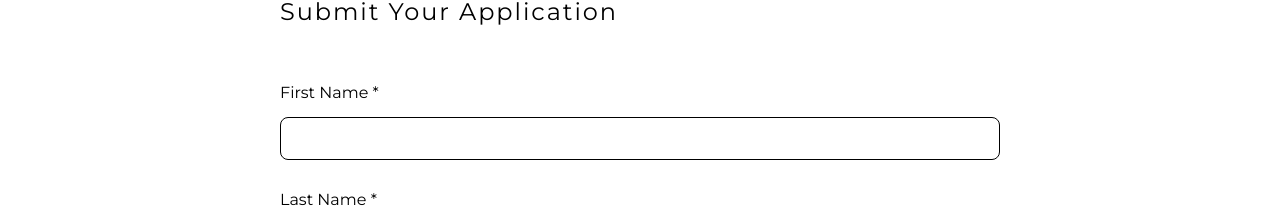
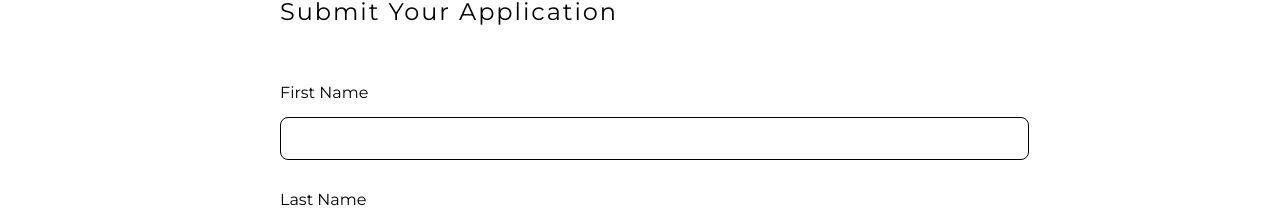
Before and after one commit to Moamal-2000/aster-information, a React (Vite) app: page /submit-application in a window 1280 px wide. Shown: the part 565-787 px from the top of the page. Built offline with nearby package versions, Linux system fonts and the light colour scheme.

Commit message:
feat: switch JoinUsForm inputs to controlled inputs

```diff
--- a/src/Components/Pages/JoinUs/JoinUsForm/JoinUsForm.jsx
+++ b/src/Components/Pages/JoinUs/JoinUsForm/JoinUsForm.jsx
@@ -1,14 +1,33 @@
+import useFormData from "../../../../Hooks/Helper/useFormData";
 import s from "./JoinUsForm.module.scss";
 import JoinUsInputs from "./JoinUsInputs/JoinUsInputs";
 
 const JoinUsForm = () => {
+  const { values, handleChange, handleSubmit } = useFormData({
+    initialValues: {
+      firstName: "",
+      lastName: "",
+      email: "",
+      phone: "",
+      cvUrl: "",
+      linkedinUrl: "",
+      comment: "",
+    },
+    storeInLocalStorage: false,
+    onSubmit: checkSubmission,
+  });
+
+  function checkSubmission(val) {
+    console.log(val);
+  }
+
   return (
     <div className={s.joinUsWrapper}>
       <div className="container">
-        <form className={s.joinUsForm}>
+        <form className={s.joinUsForm} onSubmit={handleSubmit}>
           <h2>Submit Your Application</h2>
 
-          <JoinUsInputs />
+          <JoinUsInputs values={values} handleChange={handleChange} />
         </form>
       </div>
     </div>
--- a/src/Components/Pages/JoinUs/JoinUsForm/JoinUsInputs/JoinUsInputs.jsx
+++ b/src/Components/Pages/JoinUs/JoinUsForm/JoinUsInputs/JoinUsInputs.jsx
@@ -2,11 +2,16 @@ import { joinUsInputsData } from "src/Data/staticData";
 import Input from "../../../../Shared/Inputs/Input/Input";
 import s from "./JoinUsInputs.module.scss";
 
-const JoinUsInputs = () => {
+const JoinUsInputs = ({ values, handleChange }) => {
   return (
     <div className={s.inputs}>
-      {joinUsInputsData.map((input) => (
-        <Input key={input.id} {...input} />
+      {joinUsInputsData.map((input, index) => (
+        <Input
+          key={input.id}
+          {...input}
+          value={values[index]}
+          onChange={handleChange}
+        />
       ))}
 
       <button type="submit" className={s.submitButton}>
--- a/src/Components/Shared/Inputs/Input/Input.jsx
+++ b/src/Components/Shared/Inputs/Input/Input.jsx
@@ -21,7 +21,13 @@ const Input = ({
       <div className={s.input}>
         <label htmlFor={label}>{label}</label>
 
-        <select id={label} defaultValue={""} required={required}>
+        <select
+          id={label}
+          defaultValue={""}
+          required={required}
+          onChange={onChange}
+          name={name}
+        >
           <option value="" hidden>
             {selectPlaceholder}
           </option>
--- a/src/Components/Shared/Inputs/Input/Input.module.scss
+++ b/src/Components/Shared/Inputs/Input/Input.module.scss
@@ -62,6 +62,7 @@
 }
 
 .input>:where(input, textarea) {
+  all: initial;
   font-family: montserrat, sans-serif;
   font-size: 1rem;
   font-weight: 400;
--- a/src/Data/staticData.js
+++ b/src/Data/staticData.js
@@ -360,22 +360,22 @@ export const joinUsInputsData = [
     id: 1,
     label: "First Name",
     type: "text",
-    name: "first-name",
-    required: true,
+    name: "firstName",
+    required: false,
   },
   {
     id: 2,
     label: "Last Name",
     type: "text",
-    name: "last-name",
-    required: true,
+    name: "lastName",
+    required: false,
   },
   {
     id: 3,
     label: "Email",
     type: "email",
     name: "email",
-    required: true,
+    required: false,
   },
   {
     id: 4,
@@ -396,20 +396,20 @@ export const joinUsInputsData = [
       "Deep Learning Engineer",
       "Other: Submit Your CV",
     ],
-    required: true,
+    required: false,
   },
   {
     id: 6,
     label: "CV URL",
     type: "text",
-    name: "cv-url",
-    required: true,
+    name: "cvUrl",
+    required: false,
   },
   {
     id: 7,
     label: "Linkedin URL",
     type: "text",
-    name: "linkedin-url",
+    name: "linkedinUrl",
     required: false,
   },
   {
```
